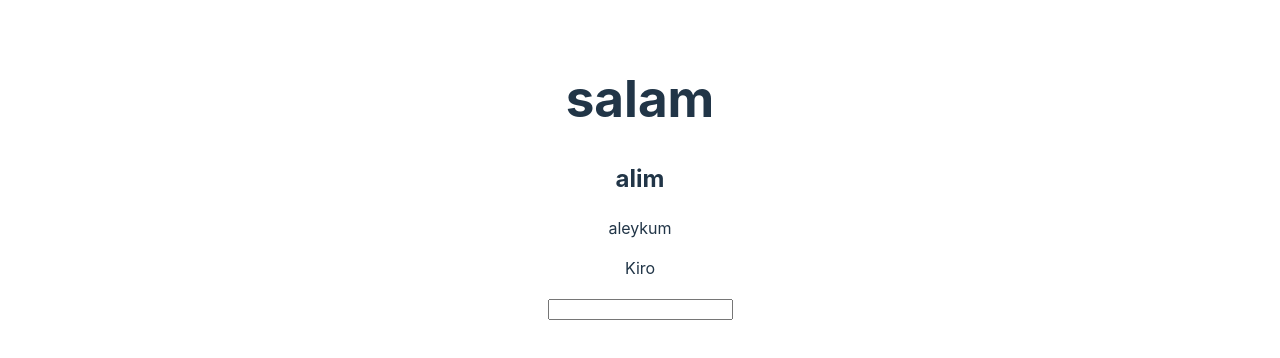
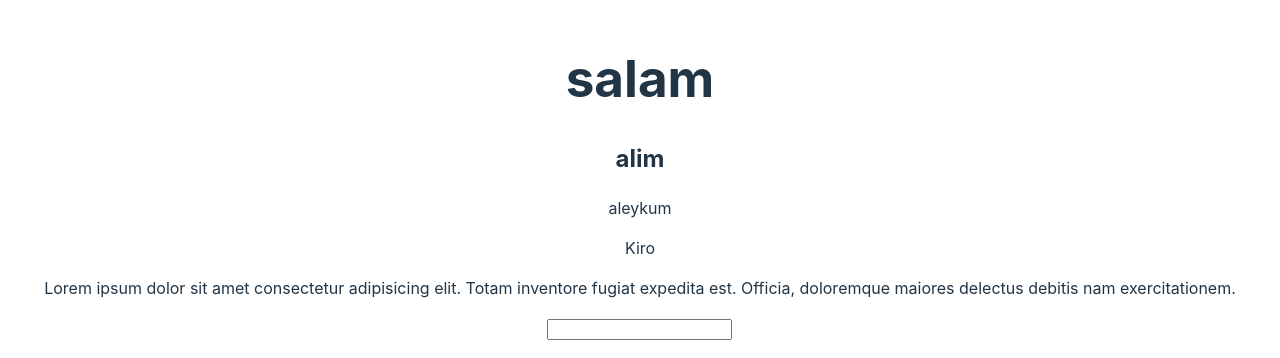
Before and after one commit to MarselBaike/module2, a React (Vite) app in the folder module/: page / in a window 1280 px wide. Shown: the part 222-580 px from the top of the page. Built offline with nearby package versions, Linux system fonts and the light colour scheme.

Commit message:
modified:   module/src/App.jsx

```diff
--- a/module/src/App.jsx
+++ b/module/src/App.jsx
@@ -11,6 +11,7 @@ function App() {
   <h2>alim</h2>
   <p>aleykum</p>
   <p>Kiro</p>
+  <p>Lorem ipsum dolor sit amet consectetur adipisicing elit. Totam inventore fugiat expedita est. Officia, doloremque maiores delectus debitis nam exercitationem.</p>
   <input type="text" name="" id="" />
   </div>
   )
```
